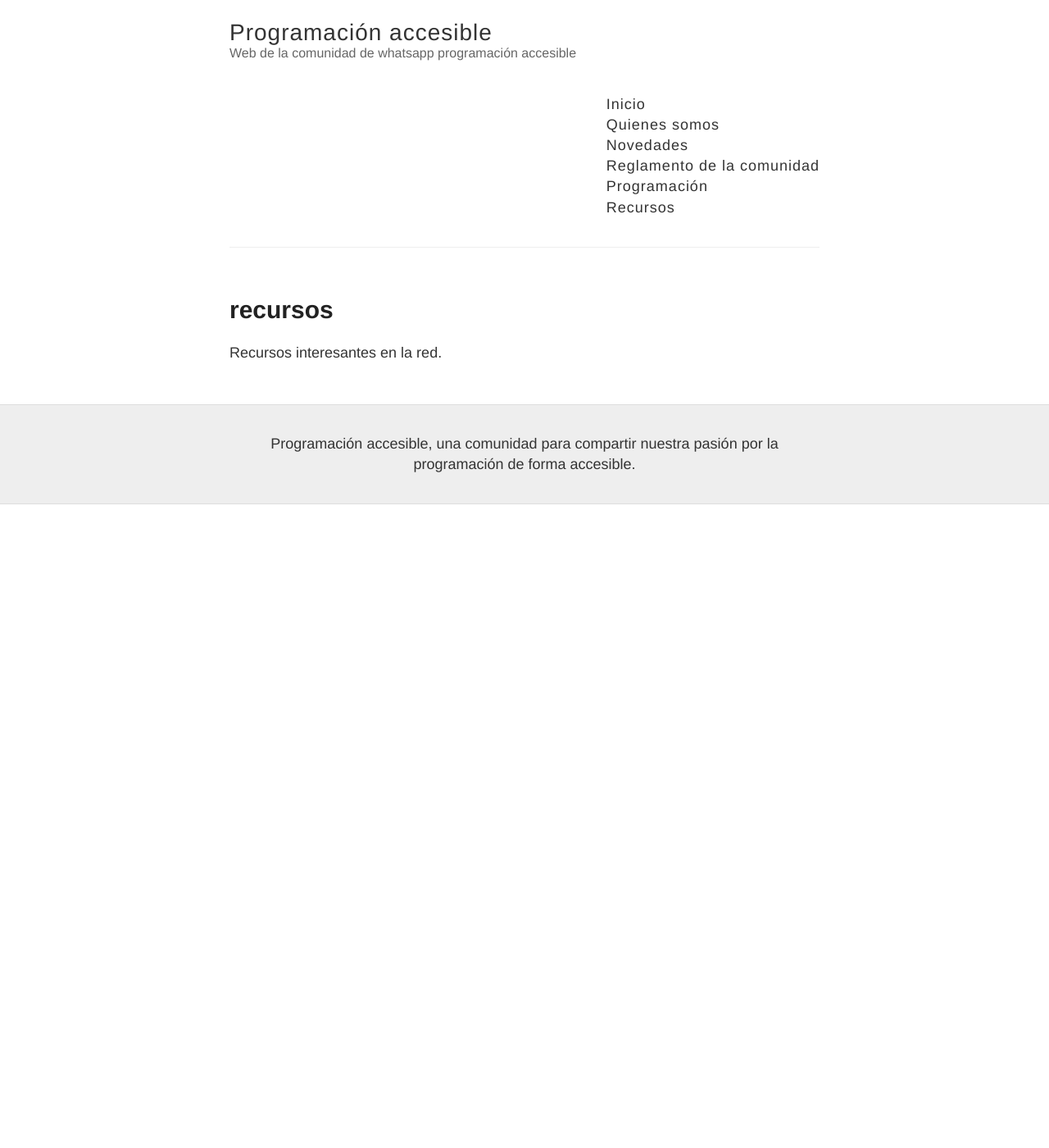
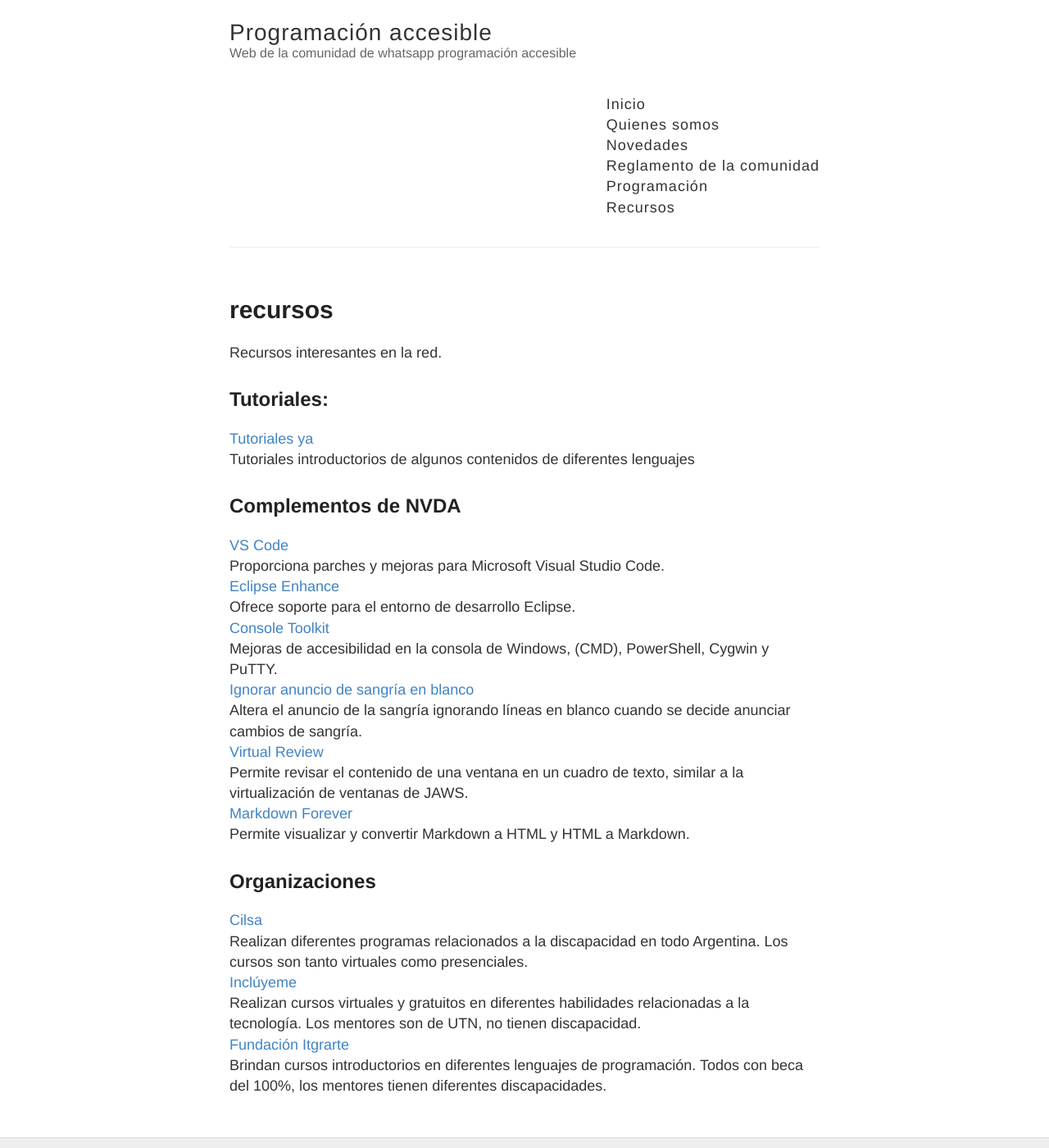
Before and after one commit to programacion-accesible/programacion-accesible.github.io, a Jekyll site: the page built from recursos.md, in a window 1280 px wide and 1400 px high. Shown: the whole window at 82% size. Built offline with Jekyll 4.4.1, drawn with Linux system fonts in a browser that asks for light colours.

Commit message:
agregado recursos

```diff
--- a/_layouts/default.html
+++ b/_layouts/default.html
@@ -53,7 +53,7 @@
               <li>
                 <a href="{{ site.baseurl }}/programación">Programación</a>
               </li>
-              <li><a href="{{ site.baseurl }}/resources">Recursos</a></li>
+              <li><a href="{{ site.baseurl }}/recursos">Recursos</a></li>
             </ul>
           </nav>
         </header>
--- a/recursos.md
+++ b/recursos.md
@@ -1,7 +1,36 @@
 ---
 layout: page
 title: recursos
-permalink: /resources/
+permalink: /recursos/
 ---
 
 Recursos interesantes en la red.
+
+## Tutoriales:
+
+[Tutoriales  ya](https://www.tutorialesprogramacionya.com/){:target="_blank"}
+Tutoriales introductorios de algunos contenidos de diferentes lenguajes
+
+## Complementos de NVDA
+
+[VS Code](https://nvda.es/2020/03/14/nvda-para-vs-code-nvda-for-vs-code/){:target="_blank"}
+Proporciona parches y mejoras para Microsoft Visual Studio Code.
+[Eclipse Enhance](https://nvda.es/2018/10/12/eclipse-enhance/){:target="_blank"}
+Ofrece soporte para el entorno de desarrollo Eclipse.
+[Console Toolkit](https://nvda.es/2021/01/05/console-toolkit/){:target="_blank"}
+Mejoras de accesibilidad en la consola de Windows, (CMD), PowerShell, Cygwin y PuTTY.
+[Ignorar anuncio de sangría en blanco](https://nvda.es/2021/07/29/ignorar-anuncio-de-sangria-en-blanco/){:target="_blank"}
+Altera el anuncio de la sangría ignorando líneas en blanco cuando se decide anunciar cambios de sangría.
+[Virtual Review](https://nvda.es/2017/10/18/virtual-review/){:target="_blank"}
+Permite revisar el contenido de una ventana en un cuadro de texto, similar a la virtualización de ventanas de JAWS.
+[Markdown Forever](https://nvda.es/2019/04/11/markdown-forever/){:target="_blank"}
+Permite visualizar y convertir Markdown a HTML y HTML a Markdown.
+
+## Organizaciones
+
+[Cilsa](https://www.cilsa.org/){:target="_blank"}
+Realizan diferentes programas relacionados a la discapacidad en todo Argentina. Los cursos son tanto virtuales como presenciales.
+[Inclúyeme](https://www.incluyeme.com/){:target="_blank"}
+Realizan cursos virtuales y gratuitos en diferentes habilidades relacionadas a la tecnología. Los mentores son de UTN, no tienen discapacidad.
+[Fundación Itgrarte](https://www.itgrarte.org/){:target="_blank"}
+Brindan cursos introductorios en diferentes lenguajes de programación. Todos con beca del 100%, los mentores tienen diferentes discapacidades.
```
